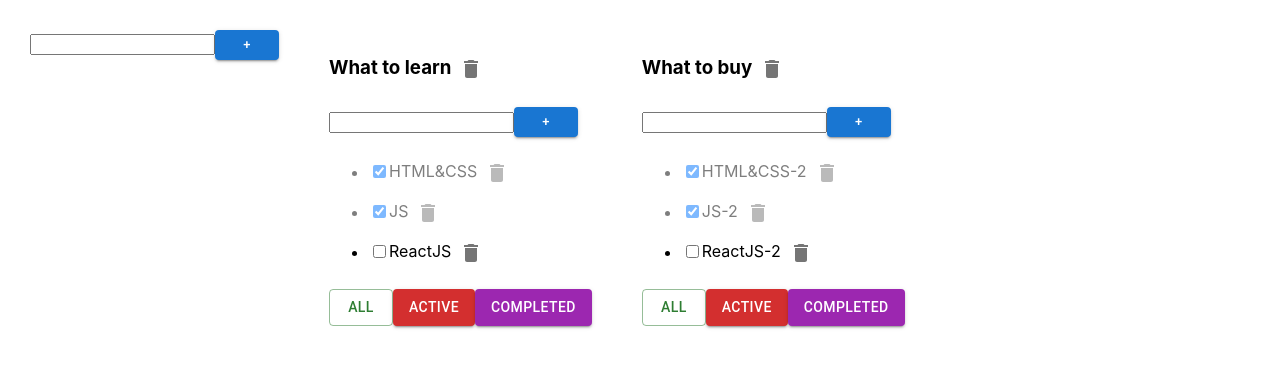
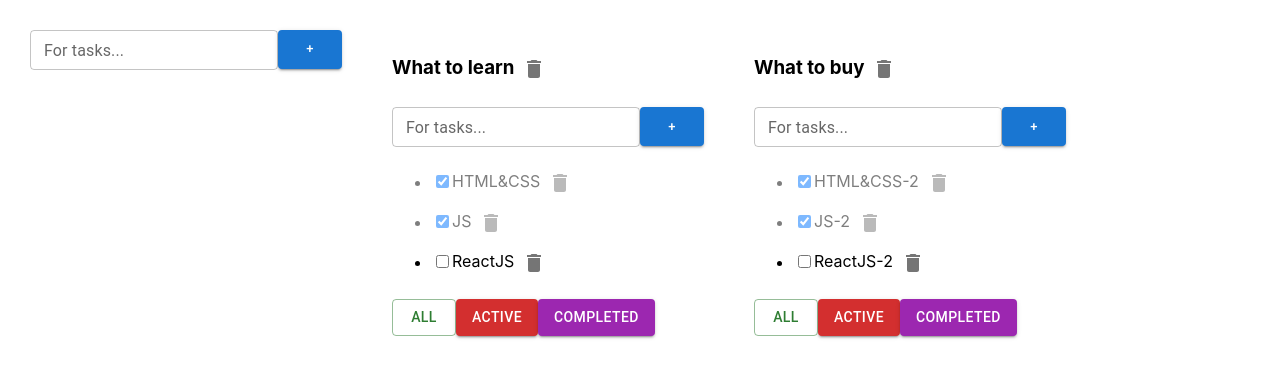
Before and after one commit to andbudha/sandbox, a React (Create React App) app: page / in a window 1280 px wide. Shown: the top 378 px of the page. Built offline with nearby package versions, Linux system fonts and the light colour scheme.

Commit message:
sandbox updated

```diff
--- a/src/Input/Input.css
+++ b/src/Input/Input.css
@@ -1,6 +1,6 @@
 .btn {
     max-width: 30px;
-    max-height: 30px;
+    max-height: 39px;
     min-width: 30px;
-    min-height: 30px;
+    min-height: 39px;
 }
--- a/src/Input/Input.tsx
+++ b/src/Input/Input.tsx
@@ -1,6 +1,7 @@
 
 import React, {ChangeEvent, KeyboardEvent, useState} from 'react';
 import Button from '@mui/material/Button';
+import TextField from '@mui/material/TextField';
 import './Input.css'
 
 type PropsType = {
@@ -35,11 +36,26 @@ export const Input = (props: PropsType) => {
 
     return (
         <div>
-            <input value={title}
-                   onChange={onChangeHandler}
-                   onKeyDown={onKeyPressHandler}
-                   className={error ? "error" : ""}
+            {/*
+            <input
+                value={title}
+                onChange={onChangeHandler}
+                onKeyDown={onKeyPressHandler}
+                className={error ? "error" : ""}
             />
+            */}
+
+            <TextField
+                size={'small'}
+                value={title}
+                onChange={onChangeHandler}
+                onKeyDown={onKeyPressHandler}
+                className={error ? "error" : ""}
+                id="outlined-basic"
+                label="For tasks..."
+                variant="outlined"
+            />
+
             {/*<button onClick={addTask}>+</button>*/}
             <Button variant="contained" size="small" onClick={addTask} className={'btn'}>+</Button>
             {error && <div className="error-message">{error}</div>}
```
